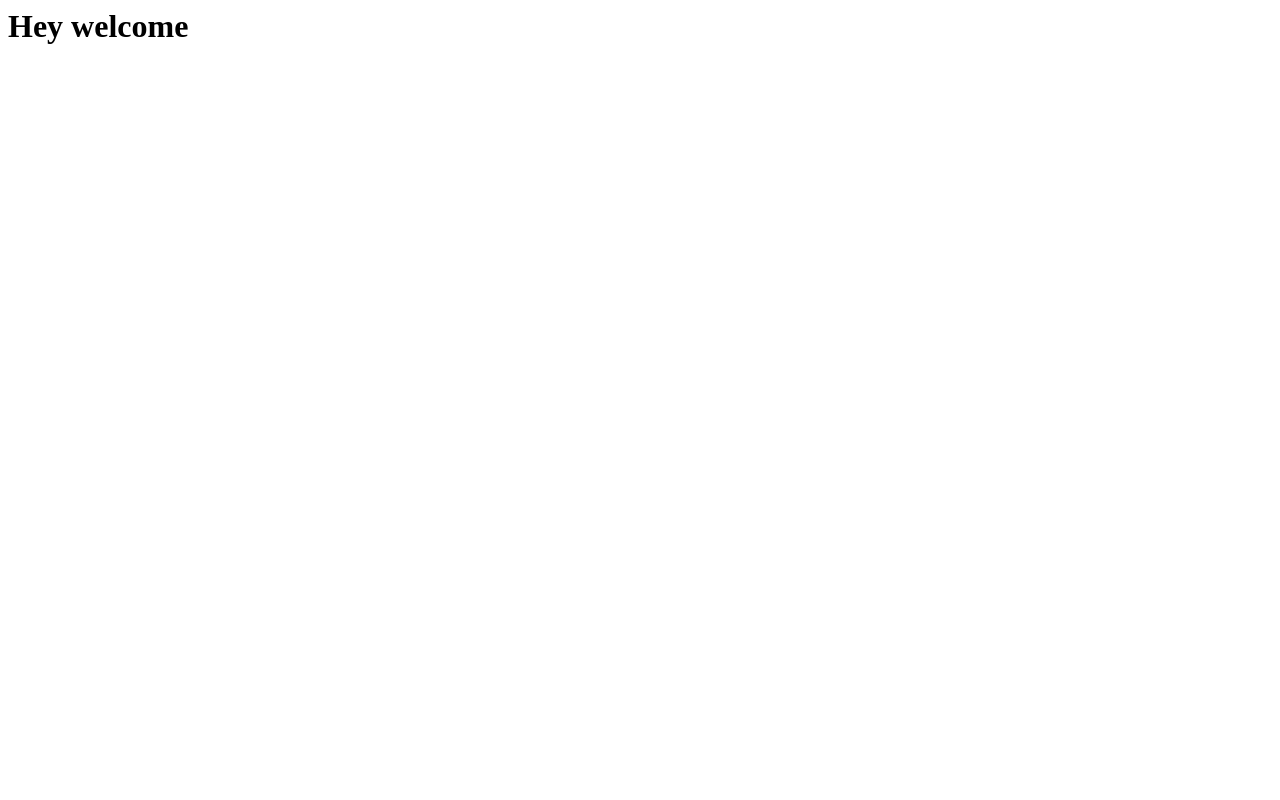
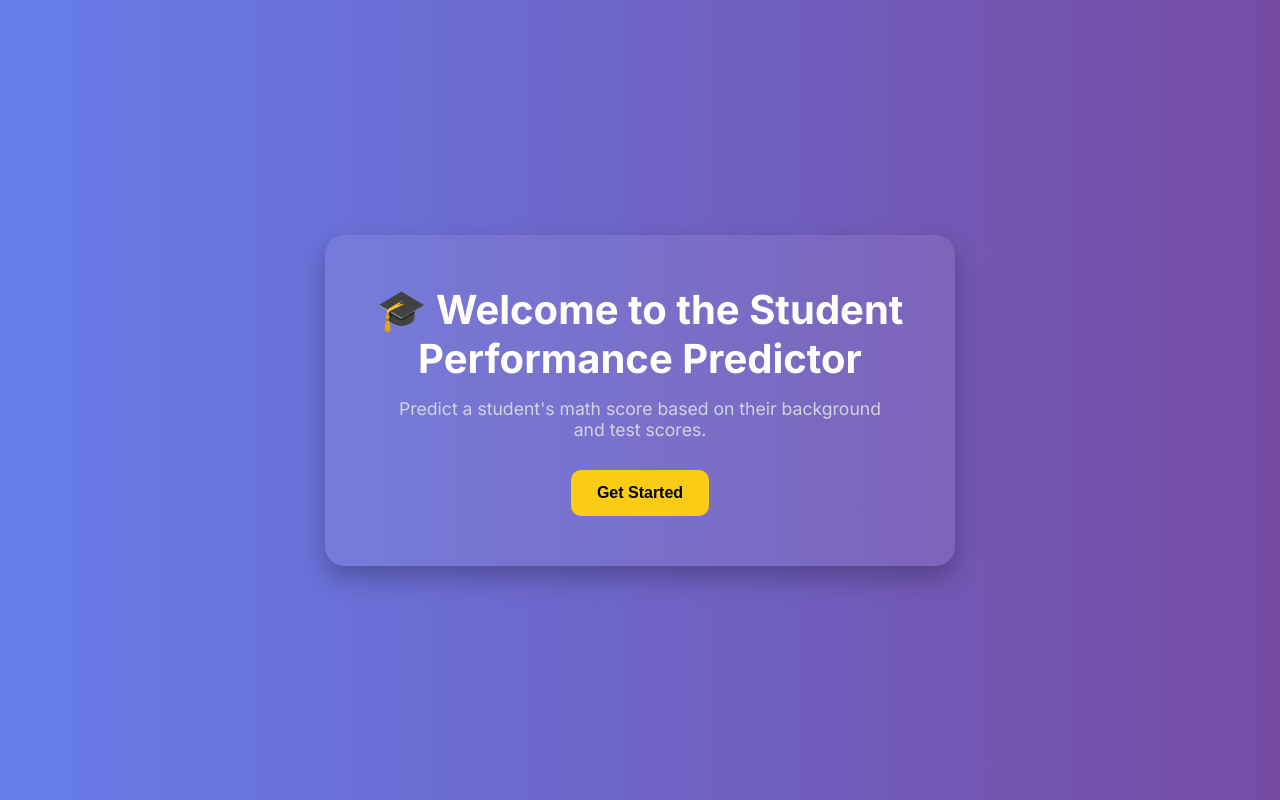
Before and after one commit to anikett-guptaa/ML_project, a Flask app: page / in a window 1280 px wide. Before the commit the page is almost empty. Run offline with Flask 3, Linux system fonts and the light colour scheme.

Commit message:
UI changes

```diff
--- a/templates/index.html
+++ b/templates/index.html
@@ -1 +1,106 @@
-<h1>Hey welcome</h1>
+<!DOCTYPE html>
+<html lang="en">
+
+<head>
+    <meta charset="UTF-8" />
+    <title>Student Performance Predictor</title>
+    <meta name="viewport" content="width=device-width, initial-scale=1.0" />
+    <link href="https://fonts.googleapis.com/css2?family=Inter:wght@400;600;700&display=swap" rel="stylesheet" />
+    <style>
+        * {
+            box-sizing: border-box;
+            margin: 0;
+            padding: 0;
+        }
+
+        html,
+        body {
+            margin: 0;
+            padding: 0;
+            height: 100%;
+            font-family: 'Inter', sans-serif;
+            background: linear-gradient(to right, #667eea, #764ba2);
+            background-repeat: no-repeat;
+            background-size: cover;
+            background-attachment: fixed;
+            color: #fff;
+            display: flex;
+            align-items: center;
+            justify-content: center;
+            overflow-x: hidden;
+        }
+
+
+        .card {
+            background: rgba(255, 255, 255, 0.08);
+            border-radius: 20px;
+            padding: 50px 40px;
+            box-shadow: 0 12px 24px rgba(0, 0, 0, 0.25);
+            max-width: 700px;
+            width: 90%;
+            text-align: center;
+            transition: transform 0.3s ease;
+        }
+
+        .card:hover {
+            transform: translateY(-5px);
+        }
+
+        .card h1 {
+            font-size: 2.5rem;
+            margin-bottom: 15px;
+            font-weight: 700;
+            color: #ffffff;
+        }
+
+        .card p {
+            font-size: 1.1rem;
+            font-weight: 400;
+            color: #d1d5db;
+            margin-bottom: 30px;
+        }
+
+        .card button {
+            background-color: #facc15;
+            color: #000;
+            font-size: 1rem;
+            padding: 14px 26px;
+            border: none;
+            border-radius: 10px;
+            font-weight: 600;
+            cursor: pointer;
+            transition: background-color 0.3s ease;
+        }
+
+        .card button:hover {
+            background-color: #fbbf24;
+        }
+
+        @media (max-width: 600px) {
+            .card h1 {
+                font-size: 1.8rem;
+            }
+
+            .card p {
+                font-size: 1rem;
+            }
+
+            .card button {
+                font-size: 0.95rem;
+                padding: 12px 20px;
+            }
+        }
+    </style>
+</head>
+
+<body>
+    <div class="card">
+        <h1>🎓 Welcome to the Student Performance Predictor</h1>
+        <p>Predict a student's math score based on their background<br>and test scores.</p>
+        <a href="/predictdata">
+            <button>Get Started</button>
+        </a>
+    </div>
+</body>
+
+</html>
```
Also changed, not shown: templates/home.html (+13 -3 lines).
